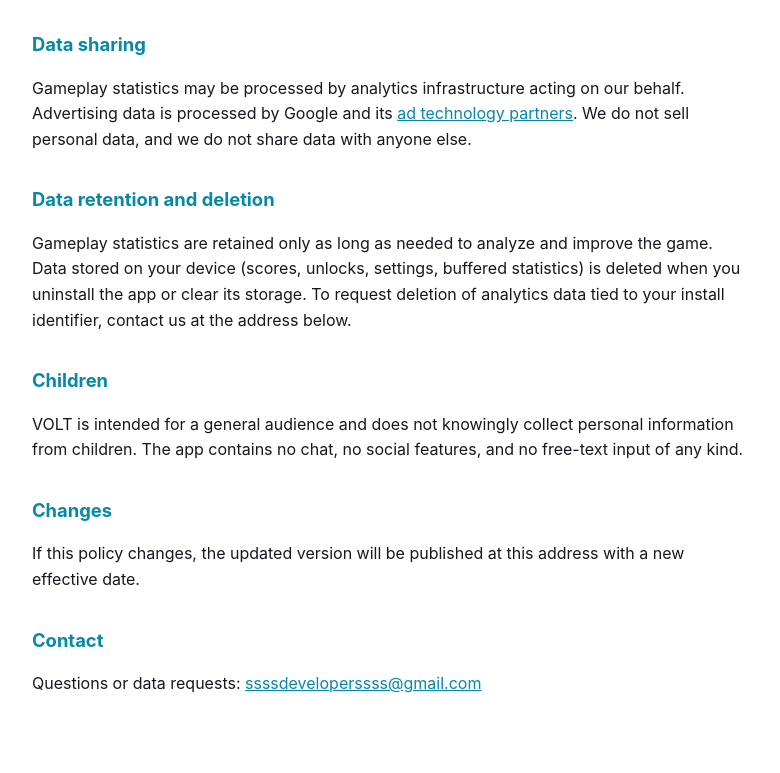
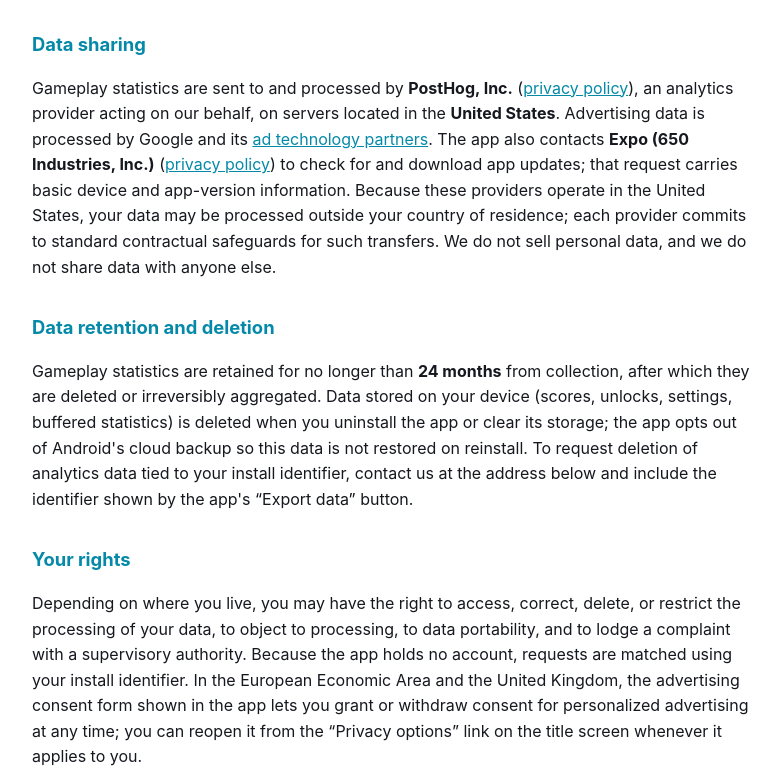
Before and after one commit to ssssdeveloper/volt-privacy, a plain HTML site: page index.html in a window 1280 px wide. Shown: the part 732-1505 px from the top of the page, without its empty margins (248-1028 px from the left). Drawn offline with Linux system fonts and the light colour scheme.

Commit message:
Name processors, transfers, retention, rights

```diff
--- a/index.html
+++ b/index.html
@@ -22,7 +22,7 @@
 </head>
 <body>
 <h1>VOLT — Privacy Policy</h1>
-<p class="meta">Effective date: August 29, 2026 · Applies to the Android app “VOLT” (com.ssssdev.volt)</p>
+<p class="meta">Effective date: August 31, 2026 · Applies to the Android app “VOLT” (com.ssssdev.volt)</p>
 
 <h2>Summary</h2>
 <p>VOLT is an arcade game. It has no accounts, no sign-in, and it never asks for your name,
@@ -47,16 +47,33 @@
 delete your advertising ID in your device’s Google settings at any time.</p>
 
 <h2>Data sharing</h2>
-<p>Gameplay statistics may be processed by analytics infrastructure acting on our behalf.
-Advertising data is processed by Google and its
-<a href="https://support.google.com/admob/answer/9012903">ad technology partners</a>.
-We do not sell personal data, and we do not share data with anyone else.</p>
+<p>Gameplay statistics are sent to and processed by <strong>PostHog, Inc.</strong>
+(<a href="https://posthog.com/privacy">privacy policy</a>), an analytics provider acting on our
+behalf, on servers located in the <strong>United States</strong>. Advertising data is processed by
+Google and its <a href="https://support.google.com/admob/answer/9012903">ad technology partners</a>.
+The app also contacts <strong>Expo (650 Industries, Inc.)</strong>
+(<a href="https://expo.dev/privacy">privacy policy</a>) to check for and download app updates;
+that request carries basic device and app-version information. Because these providers operate in
+the United States, your data may be processed outside your country of residence; each provider
+commits to standard contractual safeguards for such transfers. We do not sell personal data, and we
+do not share data with anyone else.</p>
 
 <h2>Data retention and deletion</h2>
-<p>Gameplay statistics are retained only as long as needed to analyze and improve the game.
-Data stored on your device (scores, unlocks, settings, buffered statistics) is deleted when
-you uninstall the app or clear its storage. To request deletion of analytics data tied to
-your install identifier, contact us at the address below.</p>
+<p>Gameplay statistics are retained for no longer than <strong>24 months</strong> from
+collection, after which they are deleted or irreversibly aggregated. Data stored on your device
+(scores, unlocks, settings, buffered statistics) is deleted when you uninstall the app or clear
+its storage; the app opts out of Android's cloud backup so this data is not restored on
+reinstall. To request deletion of analytics data tied to your install identifier, contact us at
+the address below and include the identifier shown by the app's “Export data” button.</p>
+
+<h2>Your rights</h2>
+<p>Depending on where you live, you may have the right to access, correct, delete, or restrict
+the processing of your data, to object to processing, to data portability, and to lodge a
+complaint with a supervisory authority. Because the app holds no account, requests are matched
+using your install identifier. In the European Economic Area and the United Kingdom, the
+advertising consent form shown in the app lets you grant or withdraw consent for personalized
+advertising at any time; you can reopen it from the “Privacy options” link on the title screen
+whenever it applies to you.</p>
 
 <h2>Children</h2>
 <p>VOLT is intended for a general audience and does not knowingly collect personal
```
